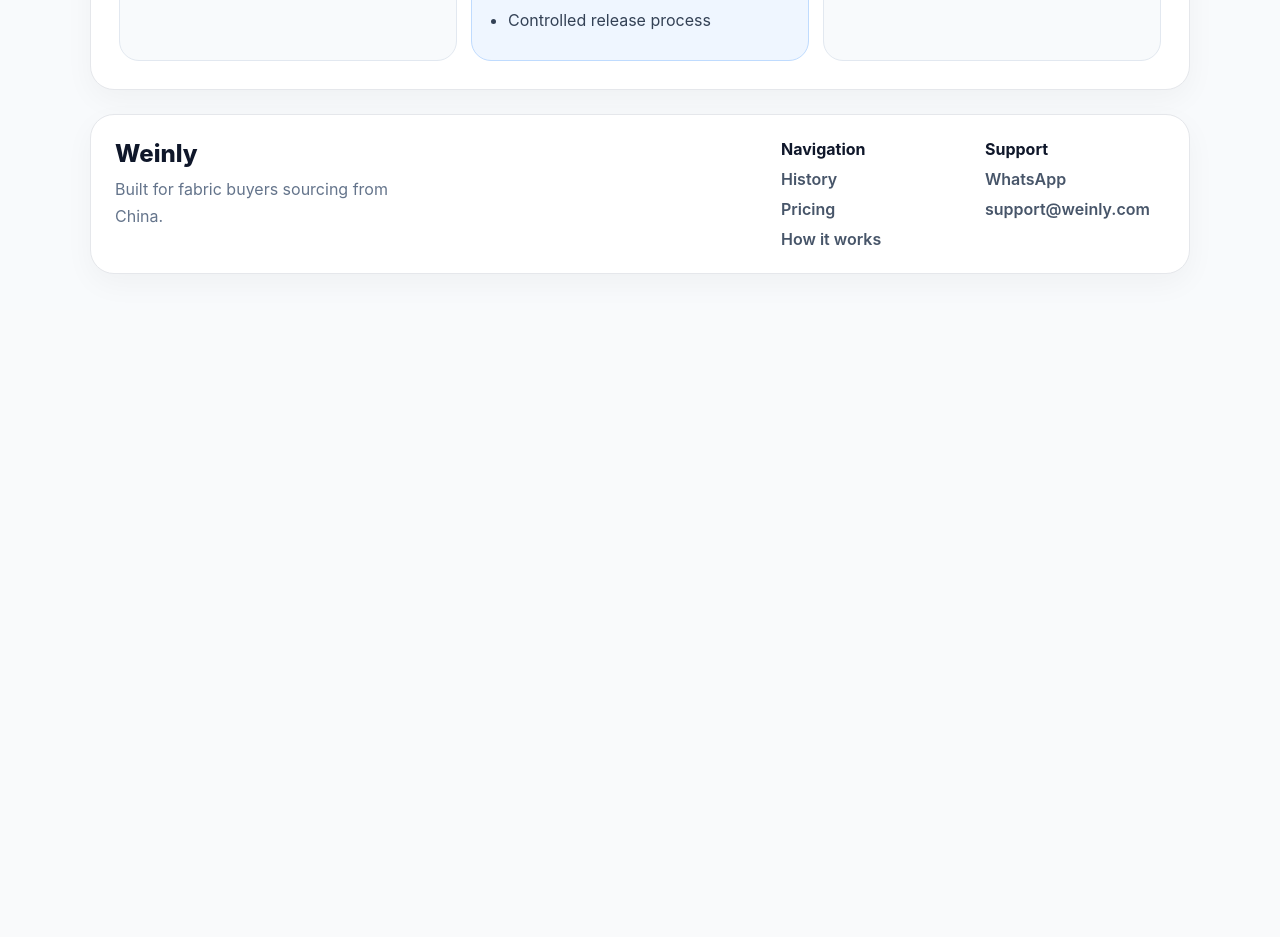
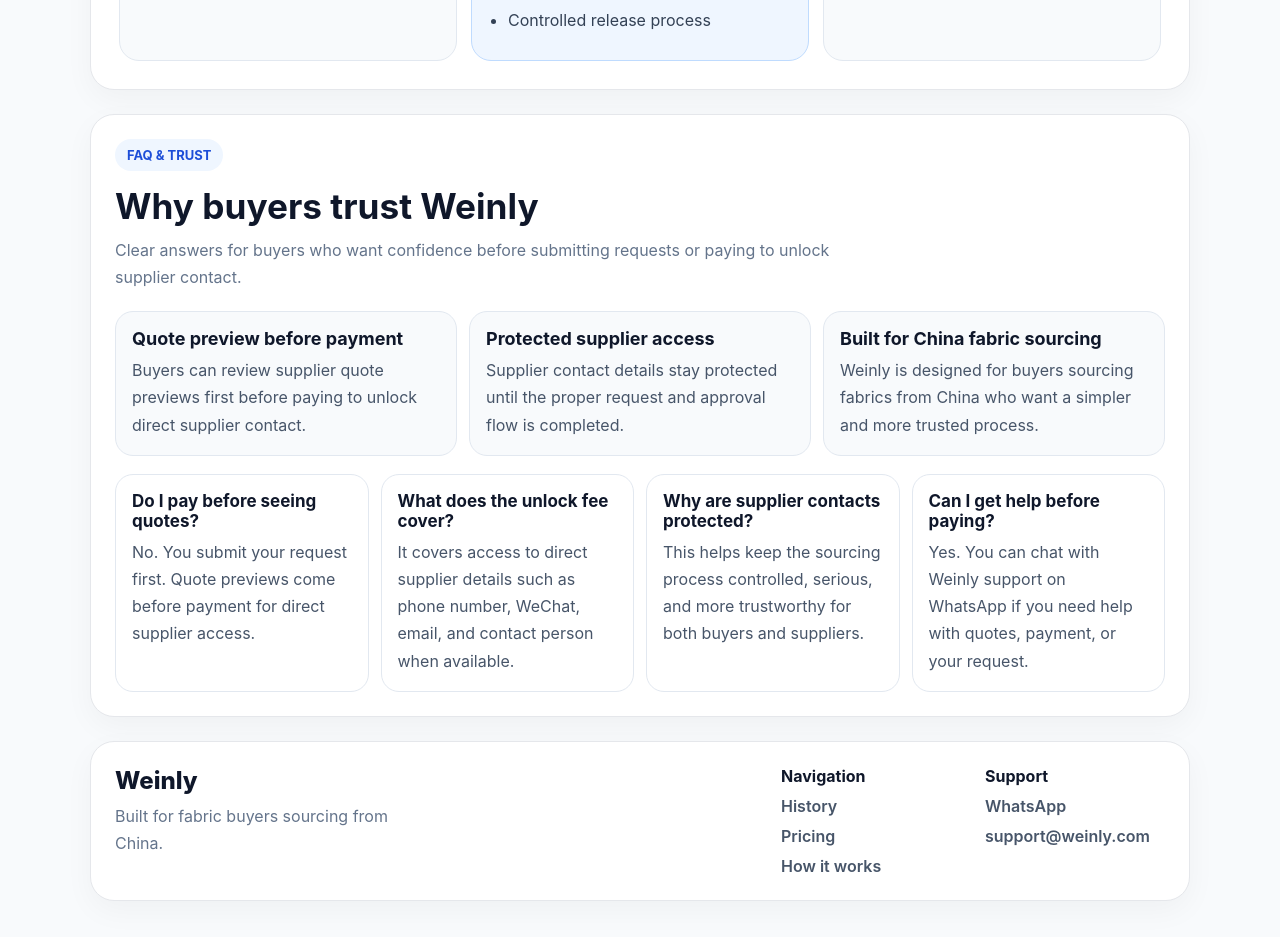
Before and after one commit to princebukason/weinly, a Next.js app: page / in a window 1280 px wide. Shown: the part 1760-2697 px from the top of the page. Before the commit the page ends 2070 px from the top, so only its background shows below. Built offline with nearby package versions, Linux system fonts and the light colour scheme; no server answers.

Commit message:
Update homepage with shared layout and FAQ trust section

```diff
--- a/app/page.tsx
+++ b/app/page.tsx
@@ -13,7 +13,6 @@
 
 const PAYSTACK_PUBLIC_KEY = process.env.NEXT_PUBLIC_PAYSTACK_PUBLIC_KEY || "";
 const WHATSAPP_NUMBER = "2348130630046";
-const SUPPORT_EMAIL = "support@weinly.com";
 
 type FabricRequest = {
   id: string;
@@ -117,8 +116,6 @@
   const [loading, setLoading] = useState(false);
   const [lookupLoading, setLookupLoading] = useState(false);
   const [paymentLoading, setPaymentLoading] = useState(false);
-  const [mobileMenuOpen, setMobileMenuOpen] = useState(false);
-  const [isMobile, setIsMobile] = useState(false);
 
   const [requestId, setRequestId] = useState("");
   const [lookupId, setLookupId] = useState("");
@@ -128,16 +125,6 @@
 
   const [lookupRequest, setLookupRequest] = useState<FabricRequest | null>(null);
   const [lookupQuotes, setLookupQuotes] = useState<Quote[]>([]);
-
-  useEffect(() => {
-    function checkMobile() {
-      setIsMobile(window.innerWidth < 880);
-    }
-
-    checkMobile();
-    window.addEventListener("resize", checkMobile);
-    return () => window.removeEventListener("resize", checkMobile);
-  }, []);
 
   async function generateAISpec(userInput: string) {
     try {
@@ -456,73 +443,7 @@
   return (
     <main style={pageStyle}>
       <div style={containerStyle}>
-        <header style={navWrapperStyle}>
-          <div style={navBarStyle}>
-            <div style={navTopRowStyle}>
-              <a href="/" style={brandStyle}>
-                <span style={brandBadgeStyle}>W</span>
-                <span>Weinly</span>
-              </a>
-
-              {isMobile && (
-                <button
-                  type="button"
-                  onClick={() => setMobileMenuOpen((prev) => !prev)}
-                  style={menuButtonStyle}
-                >
-                  {mobileMenuOpen ? "Close" : "Menu"}
-                </button>
-              )}
-            </div>
-
-            <div
-              style={{
-                ...navContentWrapStyle,
-                display: isMobile ? (mobileMenuOpen ? "flex" : "none") : "flex",
-              }}
-            >
-              <nav
-                style={{
-                  ...navLinksStyle,
-                  flexDirection: isMobile ? "column" : "row",
-                  alignItems: isMobile ? "flex-start" : "center",
-                  width: isMobile ? "100%" : "auto",
-                }}
-              >
-                <a href="/" style={navLinkStyle}>
-                  Home
-                </a>
-                <a href="#how-it-works" style={navLinkStyle}>
-                  How it works
-                </a>
-                <a href="/history" style={navLinkStyle}>
-                  History
-                </a>
-                <a href="#pricing" style={navLinkStyle}>
-                  Pricing
-                </a>
-                <a
-                  href={genericSupportLink}
-                  target="_blank"
-                  rel="noreferrer"
-                  style={navLinkStyle}
-                >
-                  WhatsApp Support
-                </a>
-              </nav>
-
-              <a
-                href="#submit-request"
-                style={{
-                  ...navCtaStyle,
-                  width: isMobile ? "100%" : "auto",
-                }}
-              >
-                Submit Request
-              </a>
-            </div>
-          </div>
-        </header>
+        <SiteHeader />
 
         <section style={heroCardStyle}>
           <div style={{ marginBottom: 22 }}>
@@ -758,6 +679,69 @@
                 <li style={pricingListItemStyle}>Request support</li>
                 <li style={pricingListItemStyle}>Buyer assistance</li>
               </ul>
+            </div>
+          </div>
+        </section>
+
+        <section style={trustSectionStyle}>
+          <div style={faqHeaderStyle}>
+            <div style={badgeStyle}>FAQ & TRUST</div>
+            <h2 style={faqTitleStyle}>Why buyers trust Weinly</h2>
+            <p style={faqSubtitleStyle}>
+              Clear answers for buyers who want confidence before submitting requests or paying to unlock supplier contact.
+            </p>
+          </div>
+
+          <div style={trustGridStyle}>
+            <div style={trustCardStyle}>
+              <h3 style={trustCardTitleStyle}>Quote preview before payment</h3>
+              <p style={trustCardTextStyle}>
+                Buyers can review supplier quote previews first before paying to unlock direct supplier contact.
+              </p>
+            </div>
+
+            <div style={trustCardStyle}>
+              <h3 style={trustCardTitleStyle}>Protected supplier access</h3>
+              <p style={trustCardTextStyle}>
+                Supplier contact details stay protected until the proper request and approval flow is completed.
+              </p>
+            </div>
+
+            <div style={trustCardStyle}>
+              <h3 style={trustCardTitleStyle}>Built for China fabric sourcing</h3>
+              <p style={trustCardTextStyle}>
+                Weinly is designed for buyers sourcing fabrics from China who want a simpler and more trusted process.
+              </p>
+            </div>
+          </div>
+
+          <div style={faqGridStyle}>
+            <div style={faqCardStyle}>
+              <h3 style={faqQuestionStyle}>Do I pay before seeing quotes?</h3>
+              <p style={faqAnswerStyle}>
+                No. You submit your request first. Quote previews come before payment for direct supplier access.
+              </p>
+            </div>
+
+            <div style={faqCardStyle}>
+              <h3 style={faqQuestionStyle}>What does the unlock fee cover?</h3>
+              <p style={faqAnswerStyle}>
+                It covers access to direct supplier details such as phone number, WeChat, email, and contact person when available.
+              </p>
+            </div>
+
+            <div style={faqCardStyle}>
+              <h3 style={faqQuestionStyle}>Why are supplier contacts protected?</h3>
+              <p style={faqAnswerStyle}>
+                This helps keep the sourcing process controlled, serious, and more trustworthy for both buyers and suppliers.
+              </p>
+            </div>
+
+            <div style={faqCardStyle}>
+              <h3 style={faqQuestionStyle}>Can I get help before paying?</h3>
+              <p style={faqAnswerStyle}>
+                Yes. You can chat with Weinly support on WhatsApp if you need help with quotes, payment, or your request.
+              </p>
             </div>
           </div>
         </section>
@@ -1150,50 +1134,7 @@
           </section>
         )}
 
-        <footer style={footerStyle}>
-          <div style={footerTopStyle}>
-            <div>
-              <div style={footerBrandStyle}>Weinly</div>
-              <p style={footerTextStyle}>
-                Built for fabric buyers sourcing from China.
-              </p>
-            </div>
-
-            <div style={footerGridStyle}>
-              <div>
-                <div style={footerHeadingStyle}>Navigation</div>
-                <div style={footerLinksWrapStyle}>
-                  <a href="/history" style={footerLinkStyle}>
-                    History
-                  </a>
-                  <a href="#pricing" style={footerLinkStyle}>
-                    Pricing
-                  </a>
-                  <a href="#how-it-works" style={footerLinkStyle}>
-                    How it works
-                  </a>
-                </div>
-              </div>
-
-              <div>
-                <div style={footerHeadingStyle}>Support</div>
-                <div style={footerLinksWrapStyle}>
-                  <a
-                    href={genericSupportLink}
-                    target="_blank"
-                    rel="noreferrer"
-                    style={footerLinkStyle}
-                  >
-                    WhatsApp
-                  </a>
-                  <a href={`mailto:${SUPPORT_EMAIL}`} style={footerLinkStyle}>
-                    {SUPPORT_EMAIL}
-                  </a>
-                </div>
-              </div>
-            </div>
-          </div>
-        </footer>
+        <SiteFooter />
       </div>
     </main>
   );
@@ -1210,91 +1151,6 @@
 const containerStyle: React.CSSProperties = {
   maxWidth: 1100,
   margin: "0 auto",
-};
-
-const navWrapperStyle: React.CSSProperties = {
-  marginBottom: 18,
-};
-
-const navBarStyle: React.CSSProperties = {
-  background: "rgba(255,255,255,0.95)",
-  border: "1px solid #e5e7eb",
-  borderRadius: 22,
-  padding: "14px 18px",
-  boxShadow: "0 10px 30px rgba(0,0,0,0.04)",
-};
-
-const navTopRowStyle: React.CSSProperties = {
-  display: "flex",
-  justifyContent: "space-between",
-  alignItems: "center",
-  gap: 16,
-};
-
-const navContentWrapStyle: React.CSSProperties = {
-  marginTop: 14,
-  justifyContent: "space-between",
-  alignItems: "center",
-  gap: 16,
-  flexWrap: "wrap",
-};
-
-const brandStyle: React.CSSProperties = {
-  display: "inline-flex",
-  alignItems: "center",
-  gap: 10,
-  textDecoration: "none",
-  color: "#0f172a",
-  fontWeight: 800,
-  fontSize: 20,
-};
-
-const brandBadgeStyle: React.CSSProperties = {
-  width: 34,
-  height: 34,
-  borderRadius: 999,
-  background: "#0f172a",
-  color: "white",
-  display: "inline-flex",
-  alignItems: "center",
-  justifyContent: "center",
-  fontSize: 14,
-  fontWeight: 800,
-};
-
-const navLinksStyle: React.CSSProperties = {
-  display: "flex",
-  gap: 18,
-  flexWrap: "wrap",
-};
-
-const navLinkStyle: React.CSSProperties = {
-  color: "#475569",
-  textDecoration: "none",
-  fontWeight: 600,
-  fontSize: 14,
-};
-
-const navCtaStyle: React.CSSProperties = {
-  background: "#0f172a",
-  color: "white",
-  textDecoration: "none",
-  borderRadius: 12,
-  padding: "12px 16px",
-  fontWeight: 700,
-  display: "inline-flex",
-  alignItems: "center",
-  justifyContent: "center",
-};
-
-const menuButtonStyle: React.CSSProperties = {
-  background: "#e2e8f0",
-  color: "#0f172a",
-  border: "none",
-  borderRadius: 12,
-  padding: "10px 14px",
-  fontWeight: 700,
-  cursor: "pointer",
 };
 
 const heroCardStyle: React.CSSProperties = {
@@ -1537,6 +1393,83 @@
   lineHeight: 1.6,
 };
 
+const trustSectionStyle: React.CSSProperties = {
+  background: "white",
+  border: "1px solid #e5e7eb",
+  borderRadius: 24,
+  padding: 24,
+  boxShadow: "0 10px 30px rgba(0,0,0,0.04)",
+  marginBottom: 24,
+};
+
+const faqHeaderStyle: React.CSSProperties = {
+  marginBottom: 20,
+};
+
+const faqTitleStyle: React.CSSProperties = {
+  margin: "0 0 10px 0",
+  fontSize: "clamp(1.5rem, 4vw, 2.2rem)",
+  color: "#0f172a",
+};
+
+const faqSubtitleStyle: React.CSSProperties = {
+  margin: 0,
+  color: "#64748b",
+  lineHeight: 1.7,
+  maxWidth: 760,
+};
+
+const trustGridStyle: React.CSSProperties = {
+  display: "grid",
+  gridTemplateColumns: "repeat(auto-fit, minmax(220px, 1fr))",
+  gap: 12,
+  marginBottom: 18,
+};
+
+const trustCardStyle: React.CSSProperties = {
+  border: "1px solid #e2e8f0",
+  background: "#f8fafc",
+  borderRadius: 18,
+  padding: 16,
+};
+
+const trustCardTitleStyle: React.CSSProperties = {
+  margin: "0 0 8px 0",
+  color: "#0f172a",
+  fontSize: 18,
+};
+
+const trustCardTextStyle: React.CSSProperties = {
+  margin: 0,
+  color: "#475569",
+  lineHeight: 1.7,
+};
+
+const faqGridStyle: React.CSSProperties = {
+  display: "grid",
+  gridTemplateColumns: "repeat(auto-fit, minmax(240px, 1fr))",
+  gap: 12,
+};
+
+const faqCardStyle: React.CSSProperties = {
+  border: "1px solid #e2e8f0",
+  background: "#ffffff",
+  borderRadius: 18,
+  padding: 16,
+};
+
+const faqQuestionStyle: React.CSSProperties = {
+  margin: "0 0 8px 0",
+  color: "#0f172a",
+  fontSize: 17,
+};
+
+const faqAnswerStyle: React.CSSProperties = {
+  margin: 0,
+  color: "#475569",
+  lineHeight: 1.7,
+};
+
 const cardStyle: React.CSSProperties = {
   background: "white",
   border: "1px solid #e5e7eb",
@@ -1795,60 +1728,6 @@
   borderRadius: 16,
   padding: 18,
   color: "#64748b",
-};
-
-const footerStyle: React.CSSProperties = {
-  marginTop: 8,
-  background: "white",
-  border: "1px solid #e5e7eb",
-  borderRadius: 24,
-  padding: 24,
-  boxShadow: "0 10px 30px rgba(0,0,0,0.04)",
-};
-
-const footerTopStyle: React.CSSProperties = {
-  display: "flex",
-  justifyContent: "space-between",
-  gap: 24,
-  flexWrap: "wrap",
-};
-
-const footerBrandStyle: React.CSSProperties = {
-  fontSize: 24,
-  fontWeight: 800,
-  color: "#0f172a",
-};
-
-const footerTextStyle: React.CSSProperties = {
-  margin: "8px 0 0 0",
-  color: "#64748b",
-  lineHeight: 1.7,
-  maxWidth: 320,
-};
-
-const footerGridStyle: React.CSSProperties = {
-  display: "grid",
-  gridTemplateColumns: "repeat(auto-fit, minmax(180px, 1fr))",
-  gap: 24,
-  minWidth: 320,
-};
-
-const footerHeadingStyle: React.CSSProperties = {
-  color: "#0f172a",
-  fontWeight: 700,
-  marginBottom: 10,
-};
-
-const footerLinksWrapStyle: React.CSSProperties = {
-  display: "flex",
-  flexDirection: "column",
-  gap: 10,
-};
-
-const footerLinkStyle: React.CSSProperties = {
-  color: "#475569",
-  textDecoration: "none",
-  fontWeight: 600,
 };
 
 const darkButtonStyle: React.CSSProperties = {
```
